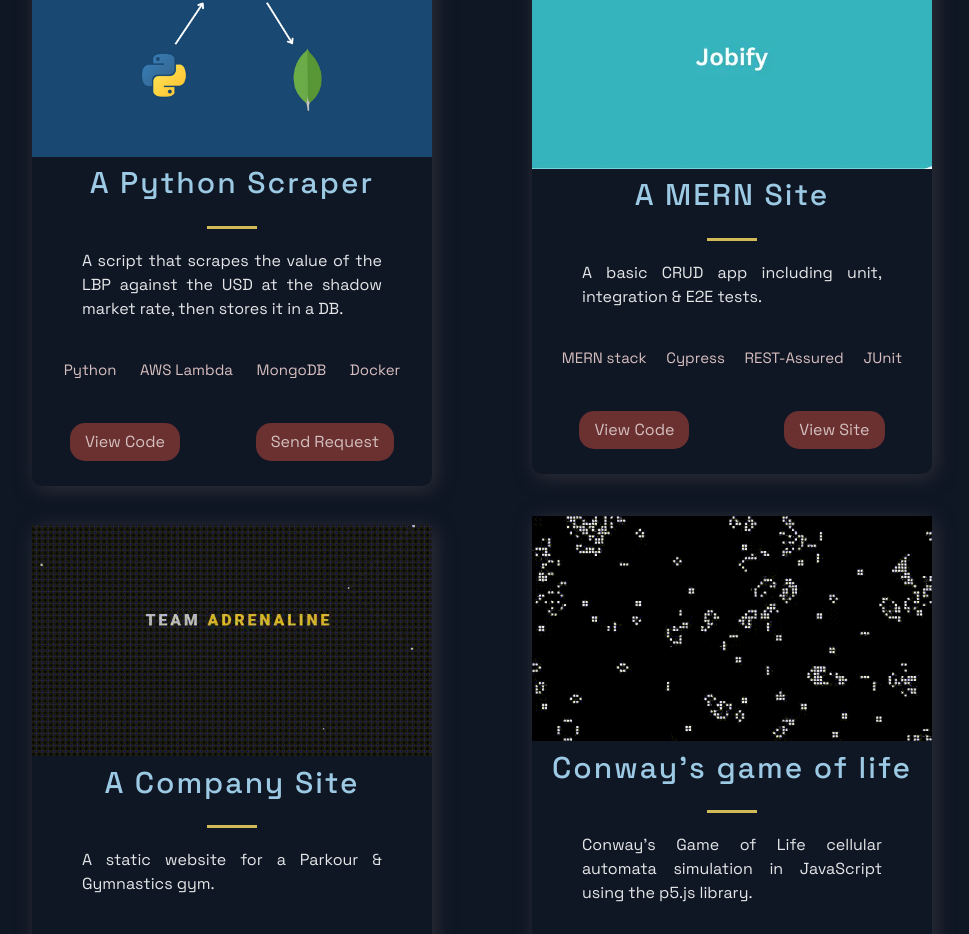
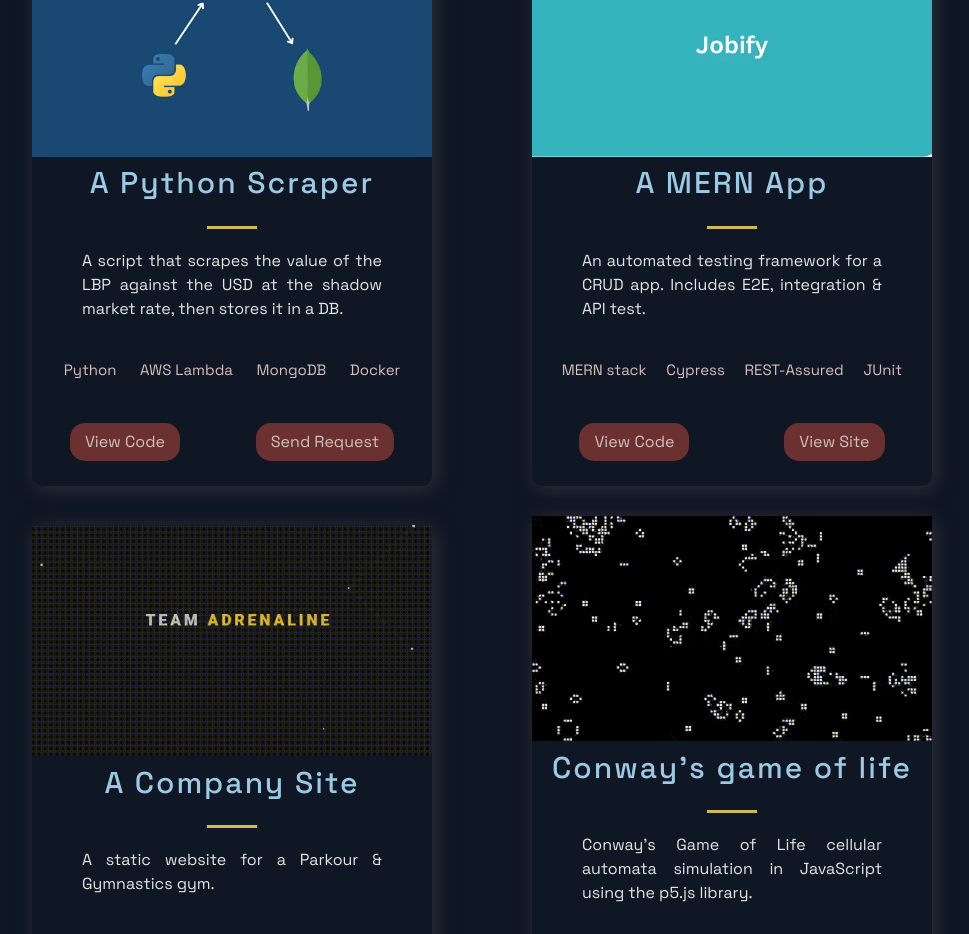
Before and after one commit to zakjanzi/portfolio-website, a Next.js app: page / in a window 1280 px wide. Shown: the part 841-1775 px from the top of the page, without its empty margins (158-1127 px from the left). Built offline with nearby package versions, Linux system fonts and the light colour scheme.

Commit message:
content changes

```diff
--- a/src/constants/constants.js
+++ b/src/constants/constants.js
@@ -9,8 +9,8 @@
     id: 'scraper',
   },
   {
-    title: 'A MERN Site',
-    description: "A basic CRUD app including unit, integration & E2E tests.",
+    title: 'A MERN App',
+    description: "An automated testing framework for a CRUD app. Includes E2E, integration & API test.",
       image: '/images/1.webp',
       tags: ['MERN stack', 'Cypress', 'REST-Assured', 'JUnit'],
     code: 'https://github.com/zakjanzi/jobify-app',
```
